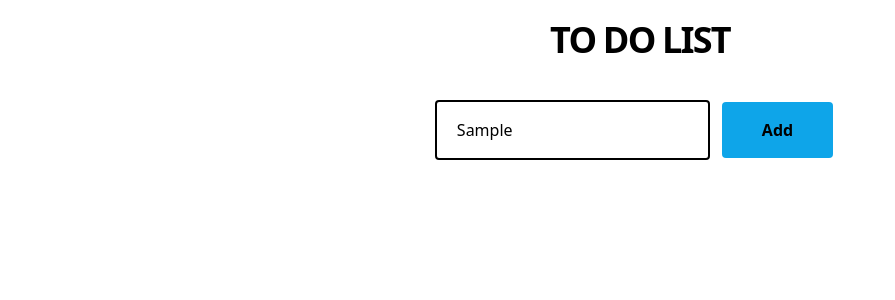
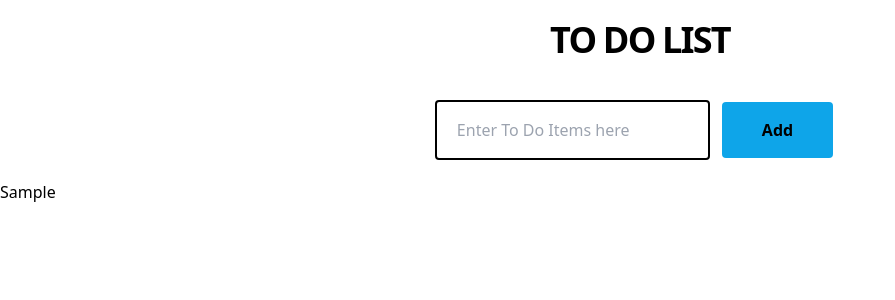
Before and after one commit to stolenfallen1/React-ToDo-App, a React (Vite) app: page / in a window 1280 px wide. Both pictures are taken after typing "Sample" into the empty fields and a click on the button "Add". Shown: the top 300 px of the page, without its empty margins (0-895 px from the left). Built offline with nearby package versions, Linux system fonts and the light colour scheme.

Commit message:
minor progress

```diff
--- a/src/App.tsx
+++ b/src/App.tsx
@@ -1,5 +1,5 @@
 import { useState } from "react";
-import InputForm from "./components/InputForm";
+import TodoList from "./View/TodoList";
 
 function App() {
   const [count, setCount] = useState(0);
@@ -9,7 +9,7 @@ function App() {
       <h1 className="text-center text-4xl font-bold tracking-tighter p-5">
         TO DO LIST
       </h1>
-      <InputForm />
+      <TodoList />
     </div>
   );
 }
--- /dev/null
+++ b/src/View/TodoList.tsx
@@ -0,0 +1,23 @@
+import { useState } from "react";
+import InputForm from "../components/InputForm";
+
+const TodoList = () => {
+  const [items, setItems] = useState<string[]>([]);
+
+  const handleAddItem = (item: any) => {
+    setItems([...items, item]);
+  };
+
+  return (
+    <div>
+      <InputForm onAdd={handleAddItem} />
+      <ul>
+        {items.map((item, index) => (
+          <li key={index}>{item}</li>
+        ))}
+      </ul>
+    </div>
+  );
+};
+
+export default TodoList;
--- a/src/components/InputForm.tsx
+++ b/src/components/InputForm.tsx
@@ -1,14 +1,31 @@
-const InputForm = () => {
+import { useState } from "react";
+
+interface Type {
+  onAdd: (item: string) => void;
+}
+
+const InputForm = ({ onAdd }: Type) => {
+  const [todo, setTodo] = useState("");
+
+  const handleAdd = (event: any) => {
+    event.preventDefault();
+    onAdd(todo);
+    setTodo("");
+  };
+
   return (
-    <div className="p-5 text-center">
+    <form className="p-5 text-center" onSubmit={handleAdd}>
       <input
+        type="text"
+        value={todo}
+        onChange={(event) => setTodo(event.target.value)}
         className="px-5 py-4 rounded border-2 border-black"
         placeholder="Enter To Do Items here"
       />
       <button className="px-10 py-4 mx-3 bg-sky-500 rounded font-bold hover:bg-sky-400">
         Add
       </button>
-    </div>
+    </form>
   );
 };
 
```
